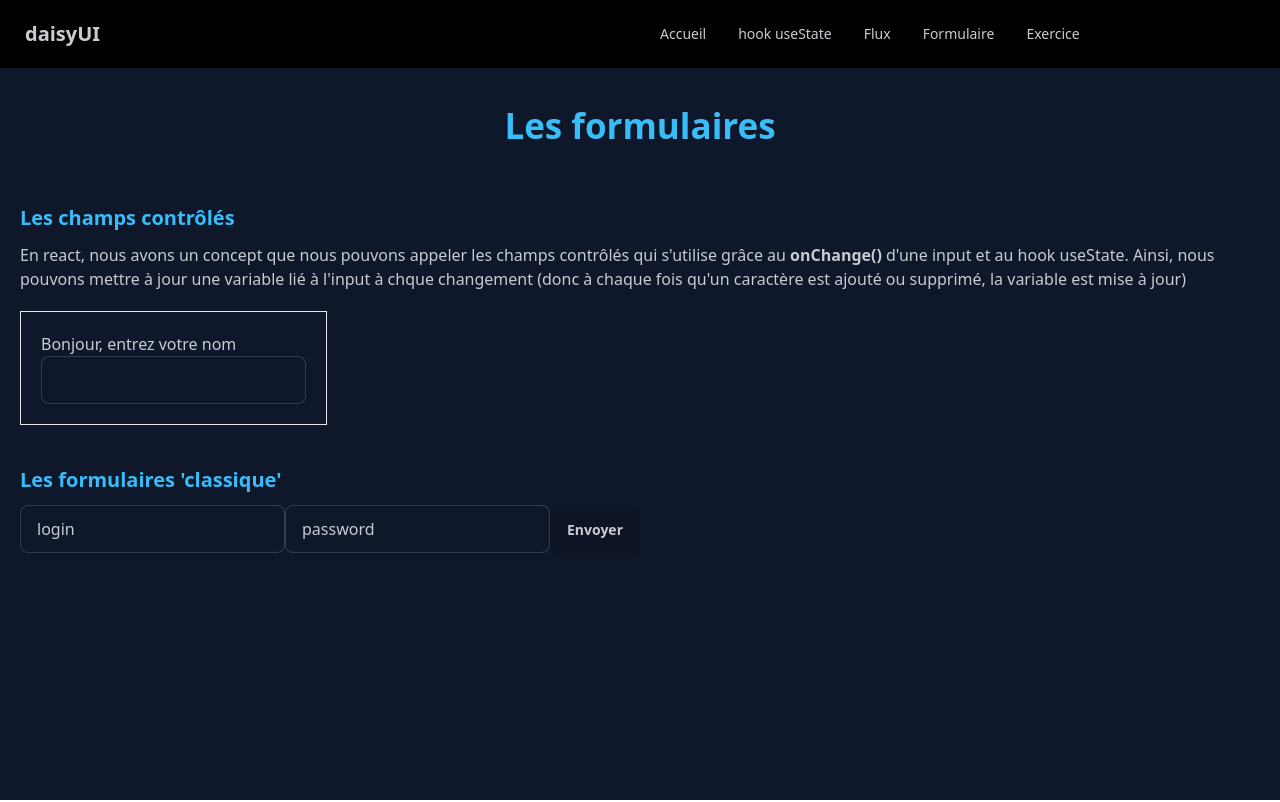
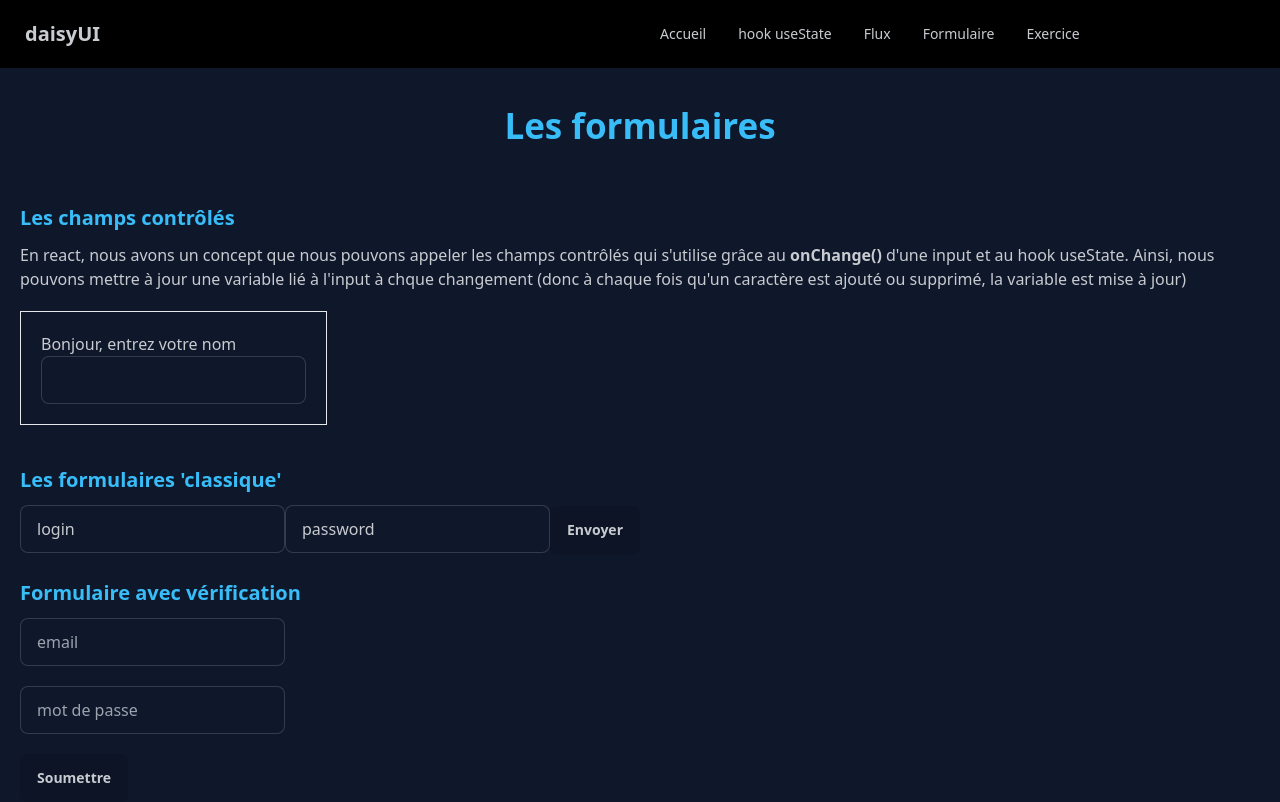
Before and after one commit to Kevin97231/React_20240702, a React (Vite) app: page /formulaire in a window 1280 px wide. Built offline with nearby package versions, Linux system fonts and the light colour scheme.

Commit message:
ajout exemple formulaire avec vérif (en utilisant react-hook-form

```diff
--- a/src/components/formulaires/FormulaireAvecVerif.jsx
+++ b/src/components/formulaires/FormulaireAvecVerif.jsx
@@ -1,7 +1,58 @@
+import { useForm } from "react-hook-form";
+
 export const FormulaireAvecVerif = () => {
+  const {
+    register,
+    handleSubmit,
+    formState: { errors },
+  } = useForm();
+
+  const onSubmitWithVerif = (data) => {
+    console.log("Formulaire accepté !", data);
+  };
+
   return (
     <>
       <h2>Formulaire avec vérification</h2>
+
+      <form onSubmit={handleSubmit(onSubmitWithVerif)}>
+        <div className="mb-5">
+          <input
+            type="text"
+            placeholder="email"
+            className="input input-bordered mr-2"
+            {...register("email", {
+              required: "email requis",
+              pattern: {
+                value: /^[A-Z0-9._%+-]+@[A-Z0-9.-]+\.[A-Z]{2,4}$/i,
+                message: "Adresse e-mail invalide",
+              },
+            })}
+          />
+          {errors.email && <p>{errors.email.message}</p>}
+        </div>
+        <div className="mb-5">
+          <input
+            type="password"
+            placeholder="mot de passe"
+            className="input input-bordered mr-2"
+            {...register("password", {
+              required: "password requis",
+              pattern: {
+                value:
+                  /^(?=.*?[A-Z])(?=.*?[a-z])(?=.*?[0-9])(?=.*?[#?!@$%^&*-/:;,.]).{8,}$/,
+                message:
+                  "Le mot de passe doit contenir au moins une minuscule, une majuscule, un chiffre, un caractère spécial et au moins 8 caractères",
+              },
+            })}
+          />
+          {errors.password && <p>{errors.password.message}</p>}
+        </div>
+
+        <button type="submit" className="btn">
+          Soumettre
+        </button>
+      </form>
     </>
   );
 };
--- a/src/components/view/Formulaire.jsx
+++ b/src/components/view/Formulaire.jsx
@@ -1,4 +1,5 @@
 import { ChampControle } from "../formulaires/ChampControle";
+import { FormulaireAvecVerif } from "../formulaires/FormulaireAvecVerif";
 import { FormulaireClassique } from "../formulaires/FormulaireClassique";
 
 /* eslint-disable react/no-unescaped-entities */
@@ -9,6 +10,8 @@ export const Formulaire = () => {
 
       <ChampControle />
       <FormulaireClassique />
+      <br />
+      <FormulaireAvecVerif />
     </>
   );
 };
```
